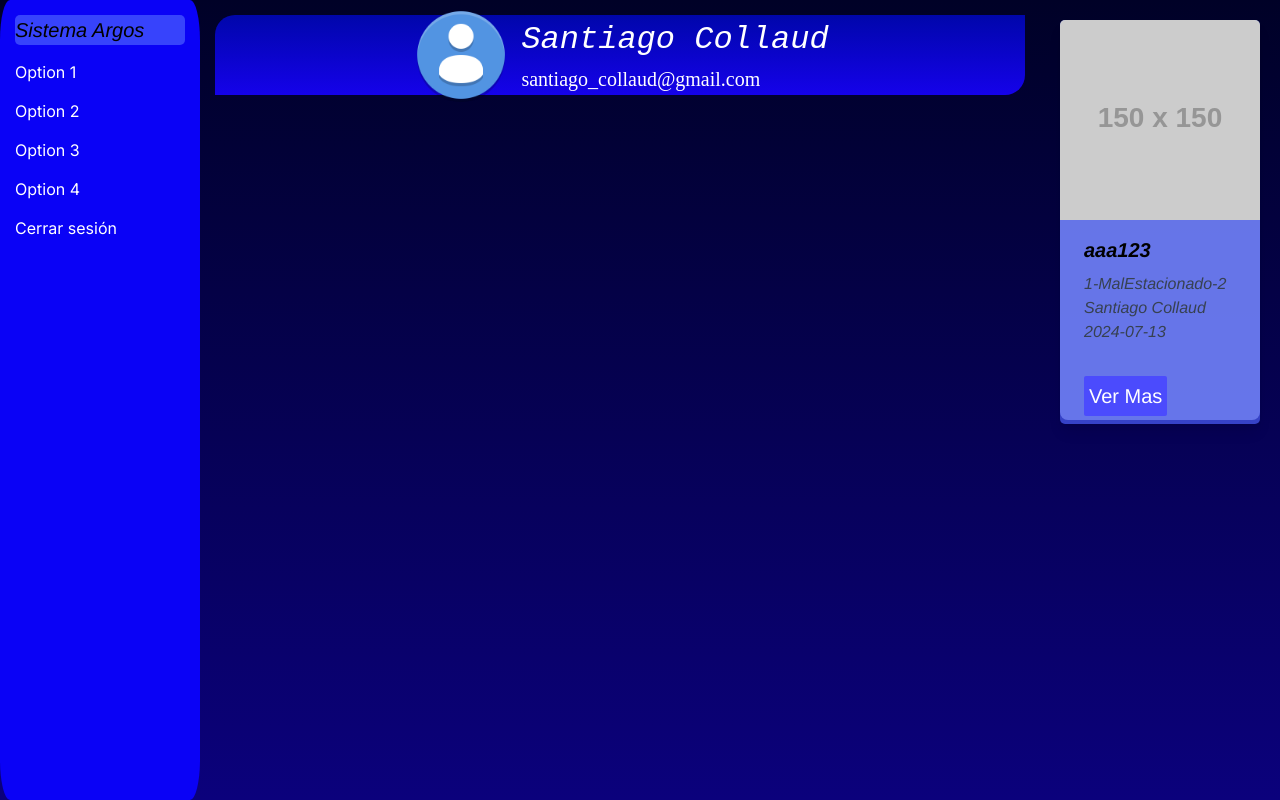
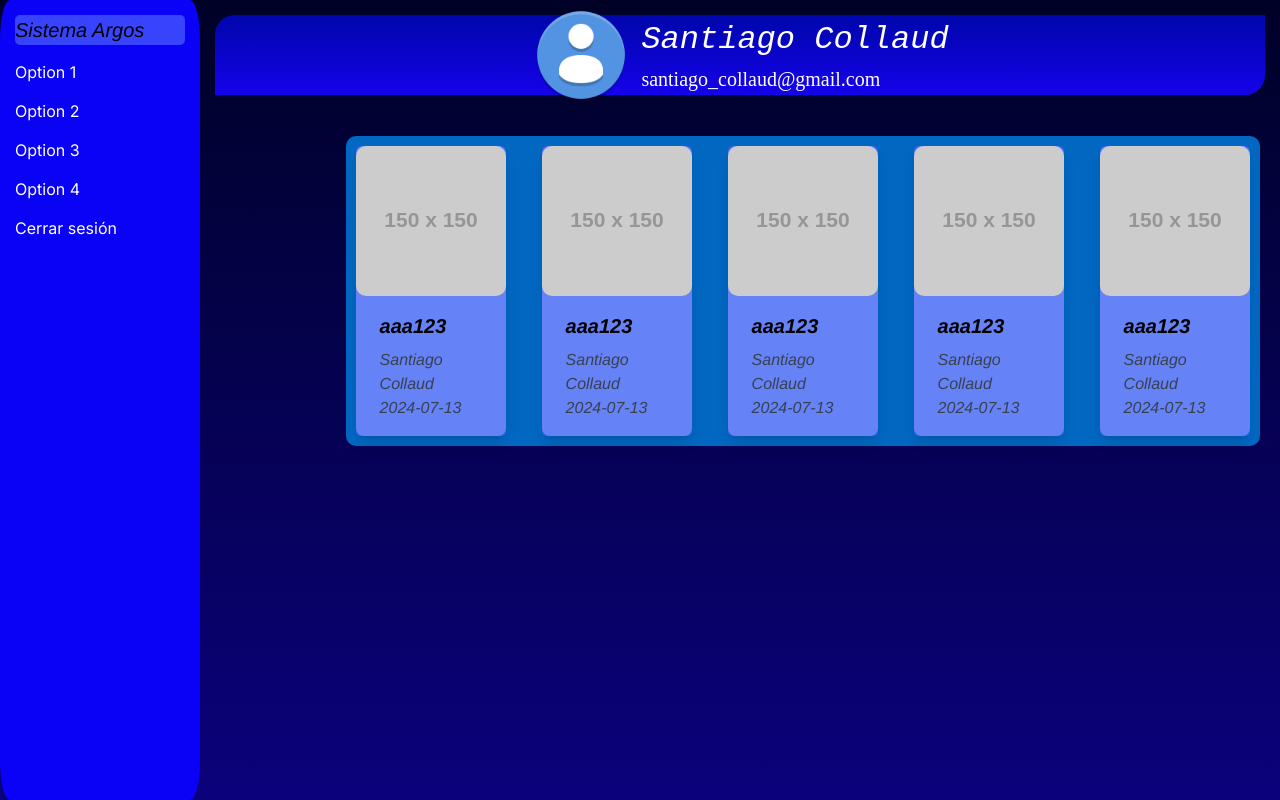
Before and after one commit to aragornz325/argosFront, a Next.js app: page /dashboardAdmin in a window 1280 px wide. Built offline with nearby package versions, Linux system fonts and the light colour scheme.

Commit message:
DashAdministrador con las minCards

```diff
--- a/src/app/dashboardAdmin/component/nuevosMultas/nuevasMultas.tsx
+++ b/src/app/dashboardAdmin/component/nuevosMultas/nuevasMultas.tsx
@@ -8,7 +8,6 @@ const NuevasMultas=()=>{
         <div>
             <Card
             plateNumber="aaa123"
-            infractionCode="1-MalEstacionado-2"
             driverName="Santiago Collaud"
             photoUrl="https://via.placeholder.com/150"
             date="2024-07-13"
--- a/src/app/dashboardAdmin/page.tsx
+++ b/src/app/dashboardAdmin/page.tsx
@@ -10,13 +10,16 @@ import NuevasMultas from "./component/nuevosMultas/nuevasMultas";
 const DashAdminPage = () => {
   return (
 
-    <div className="body contenedor alineacionLateral">
+    <div className="body contenedor alineacionLateral ">
       <SideBar></SideBar>
       <ProfileBar></ProfileBar>
-      <div>
+      <div className="positionNewMultas divColor flex flex-wrap gap-4 mt-4" id="multasSinVerificar">
+        <NuevasMultas/>
+        <NuevasMultas/>
+        <NuevasMultas/>
+        <NuevasMultas/>
         <NuevasMultas/>
       </div>
-
     </div>
 
   );
--- a/src/app/dashboardAdmin/style.css
+++ b/src/app/dashboardAdmin/style.css
@@ -1,13 +1,18 @@
 /*DASHADMINISTRADOR STYLE*/
 .body {
     height: 100%;
+    width: auto;
     margin: 0;
     padding: 0;
   }
 
   .contenedor{
     background-image: linear-gradient(to bottom, rgb(0, 1, 39), rgb(11, 1, 124));
+    position: relative;
+    min-height: 100vh;
+    display: flex;
   }
+
   .alineacionLateral
   {
     display: flex;
@@ -25,5 +30,15 @@
 
   .posicionCards{
     position: absolute;
+  }
 
+  .positionNewMultas {
+  position: absolute; /* Posiciona de forma absoluta dentro de .contenedor */
+  top: 15%; /* Ajusta según sea necesario */
+  left: 27%; /* Ajusta según sea necesario */
+}
+
+  .divColor{
+    border-radius: 10px;
+    background-color: rgb(1, 103, 193);
   }
--- a/src/app/globals.css
+++ b/src/app/globals.css
@@ -4,7 +4,7 @@
 
 :root {
   --foreground-rgb: 0, 0, 0;
-  --background-start-rgb: 214, 219, 220;
+  --background-start-rgb: 100, 100, 220;
   --background-end-rgb: 255, 255, 255;
 }
 
--- a/src/components/minCard.tsx
+++ b/src/components/minCard.tsx
@@ -2,23 +2,20 @@ import "../components/styleComponents/Card.style.css"
 
 interface CardProps {
     plateNumber: string;
-    infractionCode: string;
+
     driverName:String
     photoUrl: string;
     date:string;
     confirm:boolean;
   }
 
-  const Card: React.FC<CardProps> = ({ plateNumber, infractionCode, driverName,photoUrl,date,confirm }) => {
+  const Card: React.FC<CardProps> = ({ plateNumber, driverName,photoUrl,date,confirm }) => {
     return (
       <div className="cardContainer">
       <div className="max-w-sm rounded overflow-hidden shadow-lg titulo">
-        <img className="w-full" src={photoUrl} alt={plateNumber} />
+        <img className="w-full imgTamaño" src={photoUrl} alt={plateNumber}/>
         <div className="px-6 py-4">
-          <div className="font-bold text-xl mb-2">{plateNumber}</div>
-          <p className="text-gray-700 text-base">
-            {infractionCode}
-          </p>
+          <div className="font-bold text-xl mb-2 patente">{plateNumber}</div>
           <div className="text-gray-700 text-base">
           {driverName}
           </div>
@@ -29,9 +26,6 @@ interface CardProps {
             {confirm}
           </div>
         </div>
-        <div className="px-6 pt-4 pb-2">
-          <button className="button">Ver Mas</button>
-        </div>
       </div>
       </div>
     );
--- a/src/components/styleComponents/Card.style.css
+++ b/src/components/styleComponents/Card.style.css
@@ -1,18 +1,32 @@
 .button{
     background-color: rgb(75, 75, 253);
     color: white;
-    border-radius: 2px;
+    border-radius: 8px;
     padding: 5px;
 }
+
 .titulo{
     color: rgb(0, 0, 0);
 }
 
 .cardContainer {
-    max-width: 200px;
-    width: 200px;
-    height: 400px;
-    margin: 20px;
+    max-width: 150px;
+    margin: 10px;
     background-color: rgba(240, 248, 255, 0.633);
     border-radius: 8px;
   }
+
+.imgTamaño{
+    width: auto;
+    height: auto;
+    border-radius: 10px;
+}
+
+.patente{
+    font-size: 20px;
+    padding-right: 9px;
+}
+
+.p_infCode{
+    font-size: 15px;
+}
```
